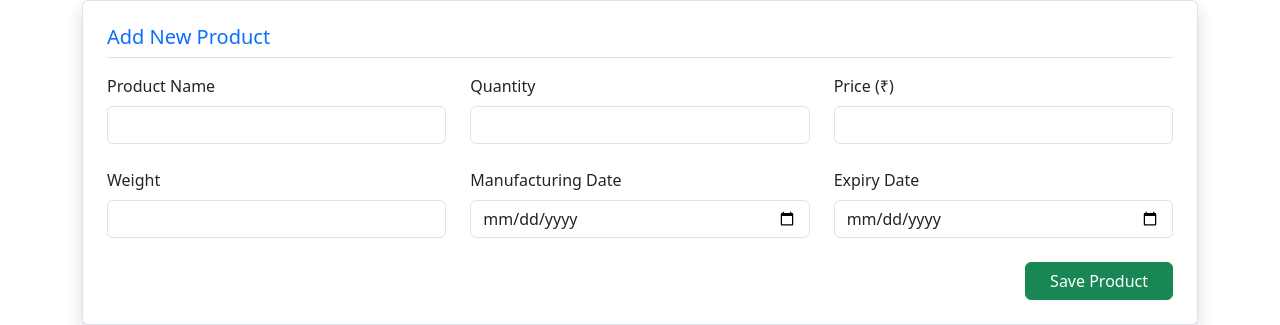
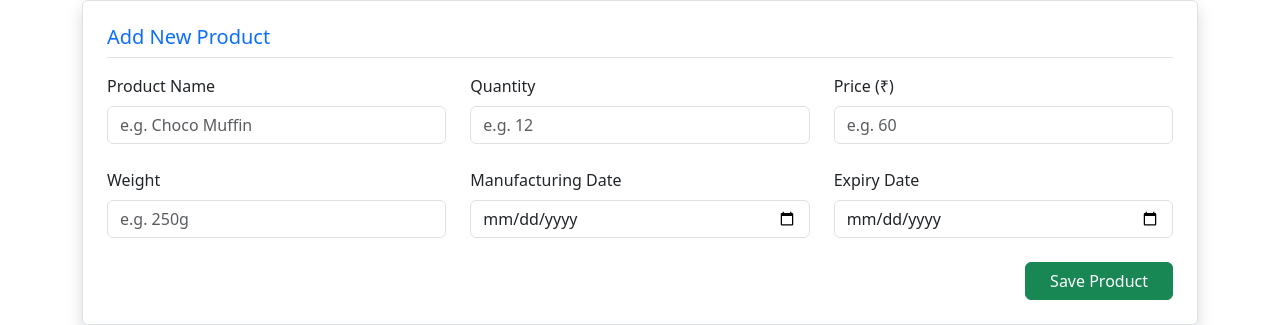
Before and after one commit to Priti0308/Bakery-Shop-Client, a React (Create React App) app: page /products in a window 1280 px wide. Shown: the part 142-467 px from the top of the page. Built offline with nearby package versions, Linux system fonts and the light colour scheme; no server answers.

Commit message:
Barcode issue resolved

```diff
--- a/src/components/ProductForm.js
+++ b/src/components/ProductForm.js
@@ -27,13 +27,60 @@ const ProductForm = () => {
       const res = await axios.get(`${process.env.REACT_APP_BACKEND_URL}/api/products`);
       setProducts(res.data);
       setTimeout(() => {
-        res.data.forEach((p) => generateBarcode(p._id, p.quantity));
+        res.data.forEach((p) => generateBarcodes(p._id, p.quantity));
       }, 100);
     } catch (err) {
       console.error('Error while fetching products:', err);
     } finally {
       setLoading(false);
     }
+  };
+
+  const generateBarcodes = (id, quantity) => {
+    for (let i = 0; i < quantity; i++) {
+      const canvas = document.createElement('canvas');
+      JsBarcode(canvas, id.toString(), {
+        format: "CODE128",
+        displayValue: false,
+        width: 1,
+        height: 20,
+        margin: 0,
+      });
+      barcodeRefs.current[`${id}-${i}`] = canvas;
+    }
+  };
+
+  const generatePDFWithBarcodes = (product) => {
+    const pdf = new jsPDF();
+    pdf.setFontSize(12);
+
+    let y = 10;
+    let count = 0;
+
+    for (let i = 0; i < product.quantity; i++) {
+      const canvas = barcodeRefs.current[`${product._id}-${i}`];
+      if (!canvas) continue;
+
+      const imgData = canvas.toDataURL("image/png");
+
+      pdf.text(`Price: ₹${product.price}`, 10, y);
+      if (product.manufacturingDate)
+        pdf.text(`MFG: ${new Date(product.manufacturingDate).toLocaleDateString()}`, 60, y);
+      if (product.expiryDate)
+        pdf.text(`EXP: ${new Date(product.expiryDate).toLocaleDateString()}`, 110, y);
+
+      pdf.addImage(imgData, "PNG", 10, y + 5, 100, 25);
+
+      y += 40;
+      count++;
+
+      if (count % 6 === 0 && i !== product.quantity - 1) {
+        pdf.addPage();
+        y = 10;
+      }
+    }
+
+    pdf.save(`${product.name}_barcodes.pdf`);
   };
 
   const handleChange = (e) => {
@@ -86,7 +133,7 @@ const ProductForm = () => {
     if (!name.trim() || quantity <= 0 || price <= 0) return;
 
     try {
-      await axios.put(`/api/products/${editId}`, editForm);
+      await axios.put(`${process.env.REACT_APP_BACKEND_URL}/api/products/${editId}`, editForm);
       fetchProducts();
       setShowModal(false);
       setEditId(null);
@@ -99,80 +146,25 @@ const ProductForm = () => {
     try {
       const confirmation = window.confirm("Are you sure you want to delete this product?");
       if (confirmation) {
-        await axios.delete(`/api/products/${id}`);
+        await axios.delete(`${process.env.REACT_APP_BACKEND_URL}/api/products/${id}`);
         fetchProducts();
       }
     } catch (err) {
-      console.error('Error Deleting product:', err);
+      console.error('Error deleting product:', err);
     }
   };
 
-  const generateBarcode = (id, quantity) => {
-    for (let i = 0; i < quantity; i++) {
-      const canvas = barcodeRefs.current[`${id}-${i}`];
-      if (canvas) {
-        JsBarcode(canvas, id.toString(), {
-          format: "CODE128",
-          displayValue: false,
-          width: 1,
-          height: 20,
-          margin: 0,
-        });
-      }
-    }
+  const handleSearchChange = (e) => {
+    setSearchQuery(e.target.value);
   };
 
-  const generatePDFWithBarcodes = (product) => {
-    const pdf = new jsPDF();
-    pdf.setFontSize(12);
-
-    let y = 10;
-    let count = 0;
-
-    for (let i = 0; i < product.quantity; i++) {
-      const canvas = barcodeRefs.current[`${product._id}-${i}`];
-      if (!canvas) continue;
-
-      const imgData = canvas.toDataURL("image/png");
-
-      pdf.text(`Price: ₹${product.price}`, 10, y);
-      if (product.manufacturingDate)
-        pdf.text(`MFG: ${new Date(product.manufacturingDate).toLocaleDateString()}`, 60, y);
-      if (product.expiryDate)
-        pdf.text(`EXP: ${new Date(product.expiryDate).toLocaleDateString()}`, 110, y);
-
-      pdf.addImage(imgData, "PNG", 10, y + 5, 100, 25);
-      y += 40;
-      count++;
-
-      if (count % 6 === 0 && i !== product.quantity - 1) {
-        pdf.addPage();
-        y = 10;
-      }
-    }
-
-    pdf.save(`${product.name}_barcodes.pdf`);
+  const handleSearch = () => {
+    fetchProducts();
   };
 
-  const handleBarcodeScan = async (barcode) => {
-    try {
-      const response = await axios.get(`/api/products/barcode/${barcode}`);
-      setBarcodeInfo(response.data);
-    } catch (err) {
-      console.error('Error fetching product by barcode:', err);
-    }
+  const handleClearSearch = () => {
+    setSearchQuery('');
   };
-
-  const handleExportAllBarcodes = () => {
-    products.forEach((p) => generateBarcode(p._id, p.quantity));
-    setTimeout(() => {
-      products.forEach((p) => generatePDFWithBarcodes(p));
-    }, 200);
-  };
-
-  const handleSearchChange = (e) => setSearchQuery(e.target.value);
-  const handleSearch = () => fetchProducts();
-  const handleClearSearch = () => setSearchQuery('');
 
   const filteredProducts = products.filter((product) =>
     product.name.toLowerCase().includes(searchQuery.toLowerCase())
@@ -190,29 +182,79 @@ const ProductForm = () => {
       <form onSubmit={handleSubmit} className="p-4 border rounded shadow bg-white">
         <h5 className="mb-3 border-bottom pb-2 text-primary">Add New Product</h5>
         <div className="row g-4">
+          {/* Product Info */}
           <div className="col-md-4">
             <label className="form-label">Product Name</label>
-            <input type="text" className="form-control" name="name" value={form.name} onChange={handleChange} required />
+            <input
+              type="text"
+              className="form-control"
+              name="name"
+              value={form.name}
+              onChange={handleChange}
+              placeholder="e.g. Choco Muffin"
+              required
+            />
           </div>
+
           <div className="col-md-4">
             <label className="form-label">Quantity</label>
-            <input type="number" className="form-control" name="quantity" value={form.quantity} onChange={handleChange} required />
+            <input
+              type="number"
+              className="form-control"
+              name="quantity"
+              value={form.quantity}
+              onChange={handleChange}
+              placeholder="e.g. 12"
+              required
+            />
           </div>
+
           <div className="col-md-4">
             <label className="form-label">Price (₹)</label>
-            <input type="number" className="form-control" name="price" value={form.price} onChange={handleChange} required />
+            <input
+              type="number"
+              className="form-control"
+              name="price"
+              value={form.price}
+              onChange={handleChange}
+              placeholder="e.g. 60"
+              required
+            />
           </div>
+
+          {/* Additional Info */}
           <div className="col-md-4">
             <label className="form-label">Weight</label>
-            <input type="text" className="form-control" name="weight" value={form.weight} onChange={handleChange} />
+            <input
+              type="text"
+              className="form-control"
+              name="weight"
+              value={form.weight}
+              onChange={handleChange}
+              placeholder="e.g. 250g"
+            />
           </div>
+
           <div className="col-md-4">
             <label className="form-label">Manufacturing Date</label>
-            <input type="date" className="form-control" name="manufacturingDate" value={form.manufacturingDate} onChange={handleChange} />
+            <input
+              type="date"
+              className="form-control"
+              name="manufacturingDate"
+              value={form.manufacturingDate}
+              onChange={handleChange}
+            />
           </div>
+
           <div className="col-md-4">
             <label className="form-label">Expiry Date</label>
-            <input type="date" className="form-control" name="expiryDate" value={form.expiryDate} onChange={handleChange} />
+            <input
+              type="date"
+              className="form-control"
+              name="expiryDate"
+              value={form.expiryDate}
+              onChange={handleChange}
+            />
           </div>
           <div className="col-12 text-end">
             <button className="btn btn-success px-4" type="submit">Save Product</button>
@@ -221,6 +263,7 @@ const ProductForm = () => {
       </form>
 
       <br />
+
       <div className="d-flex justify-content-between mb-4 p-3 bg-dark rounded shadow-sm">
         <div className="col-md-8">
           <input type="text" className="form-control" value={searchQuery} onChange={handleSearchChange} placeholder="Search Products" />
@@ -233,16 +276,7 @@ const ProductForm = () => {
         </div>
       </div>
 
-      {barcodeInfo && (
-        <div className="alert alert-info mt-3">
-          <h5>Product Info</h5>
-          <p><strong>Manufacturing Date:</strong> {new Date(barcodeInfo.manufacturingDate).toLocaleDateString()}</p>
-          <p><strong>Expiry Date:</strong> {new Date(barcodeInfo.expiryDate).toLocaleDateString()}</p>
-        </div>
-      )}
-
       <h3 className="text-center mt-5 mb-3">📦 Product List</h3>
-
       {loading ? (
         <div className="text-center my-5"><Spinner animation="border" /></div>
       ) : (
@@ -265,14 +299,9 @@ const ProductForm = () => {
                 <td>{p.price}</td>
                 <td>{p.weight}</td>
                 <td>
-                  {[...Array(p.quantity)].map((_, i) => (
-                    <canvas
-                      key={`${p._id}-${i}`}
-                      ref={(el) => (barcodeRefs.current[`${p._id}-${i}`] = el)}
-                      style={{ maxWidth: '100%', display: 'block', marginBottom: '4px' }}
-                    />
-                  ))}
-                  <button className="btn btn-outline-success btn-sm mt-1" onClick={() => generatePDFWithBarcodes(p)}>📄 PDF</button>
+                  <button className="btn btn-outline-success btn-sm" onClick={() => generatePDFWithBarcodes(p)}>
+                    📄 PDF
+                  </button>
                 </td>
                 <td>
                   <div className="d-flex gap-1">
@@ -290,7 +319,7 @@ const ProductForm = () => {
         <Modal.Header closeButton className="bg-primary text-white">
           <Modal.Title>Edit Product</Modal.Title>
         </Modal.Header>
-        <Modal.Body>
+         <Modal.Body>
           <div className="mb-3"><label className="form-label">Name</label><input type="text" className="form-control" name="name" value={editForm.name} onChange={handleEditChange} /></div>
           <div className="mb-3"><label className="form-label">Quantity</label><input type="number" className="form-control" name="quantity" value={editForm.quantity} onChange={handleEditChange} /></div>
           <div className="mb-3"><label className="form-label">Price</label><input type="number" className="form-control" name="price" value={editForm.price} onChange={handleEditChange} /></div>
```
